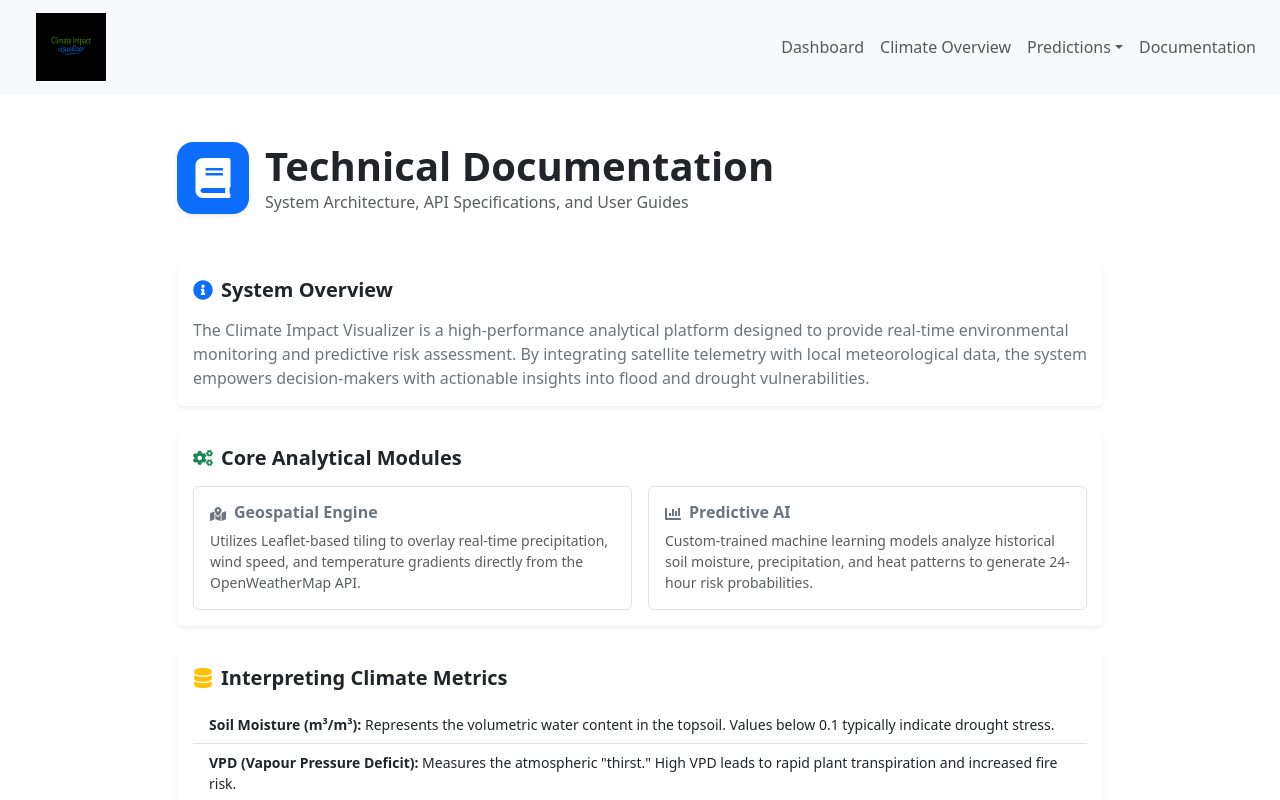
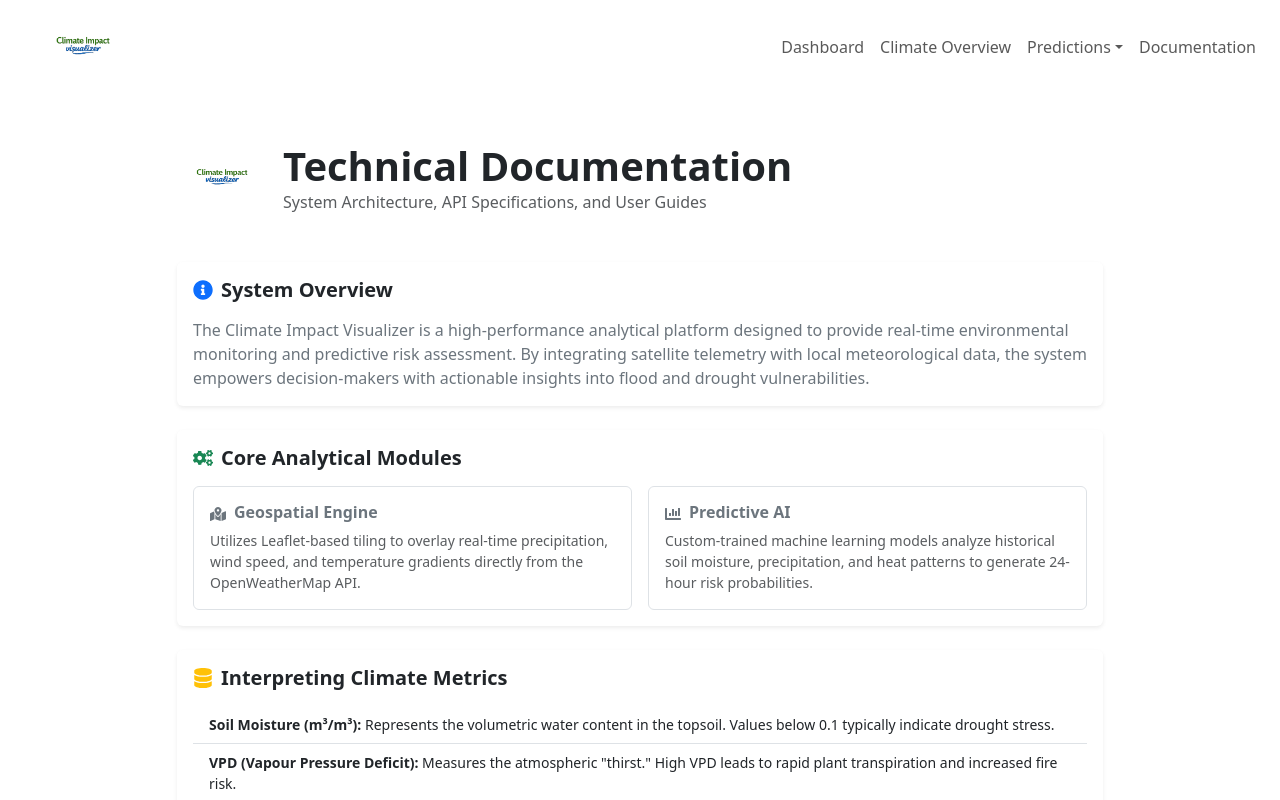
Before and after one commit to Mr-Documents/Climate-Impact-Visualizer, a React (Create React App) app in the folder frontend/: page /docs in a window 1280 px wide. Shown: the top 800 px of the page. Built offline with nearby package versions, Linux system fonts and the light colour scheme.

Commit message:
logo updated

```diff
--- a/frontend/src/components/layout/navbar.jsx
+++ b/frontend/src/components/layout/navbar.jsx
@@ -2,13 +2,13 @@ import { Link } from "react-router-dom";
 
 function Navbar() {
   return (
-    <nav className="navbar navbar-expand-lg navbar-light bg-light px-3">
+    <nav className="navbar navbar-expand-lg navbar-light bg-transparent px-3">
       <Link className="navbar-brand d-flex align-items-center gap-2" to="/">
         <img
-          src="/logo.png?v=2"
+          src="/climate_visualizer_transparent.png"
           alt="Climate Impact Visualizer logo"
           className="navbar-brand-logo"
-          style={{ width: '70px', height: '68px', marginLeft: '20px' }}
+          style={{ width: '94px', height: '68px', marginLeft: '20px' }}
         />
         <span className="visually-hidden">Climate Impact Visualizer</span>
       </Link>
--- a/frontend/src/pages/documentation.jsx
+++ b/frontend/src/pages/documentation.jsx
@@ -1,6 +1,5 @@
 import React from "react";
 import {
-  FaBook,
   FaInfoCircle,
   FaDatabase,
   FaCogs,
@@ -73,9 +72,11 @@ const DocumentationPage = () => {
       <div className="row justify-content-center">
         <div className="col-lg-10">
           <div className="d-flex align-items-center gap-3 mb-5">
-            <div className="bg-primary p-3 rounded-4 shadow-sm">
-              <FaBook size={40} className="text-white" />
-            </div>
+            <img
+              src="/climate_visualizer_transparent.png"
+              alt="Climate Visualizer Logo"
+              style={{ height: '60px', width: 'auto' }}
+            />
             <div>
               <h1 className="fw-bold mb-0">Technical Documentation</h1>
               <p className="text-muted mb-0">System Architecture, API Specifications, and User Guides</p>
--- a/frontend/src/pages/map.jsx
+++ b/frontend/src/pages/map.jsx
@@ -151,7 +151,11 @@ const MapPage = () => {
       {/* Hero Section */}
       <header className="dashboard-hero mb-4 rounded-4 overflow-hidden bg-dark text-white p-4 p-md-5 position-relative shadow">
         <div className="position-absolute top-0 end-0 p-4 opacity-10">
-          <FaGlobe size={150} />
+          <img
+            src="/climate_visualizer_transparent.png"
+            alt="Background Logo"
+            style={{ width: '200px', filter: 'brightness(0) invert(1)' }}
+          />
         </div>
         <div className="position-relative z-1">
           <h1 className="h2 fw-bold mb-2">Climate Overview</h1>
```
Also changed, not shown: frontend/public/climate_visualizer_transparent.png (added), frontend/public/logo.png (deleted).
